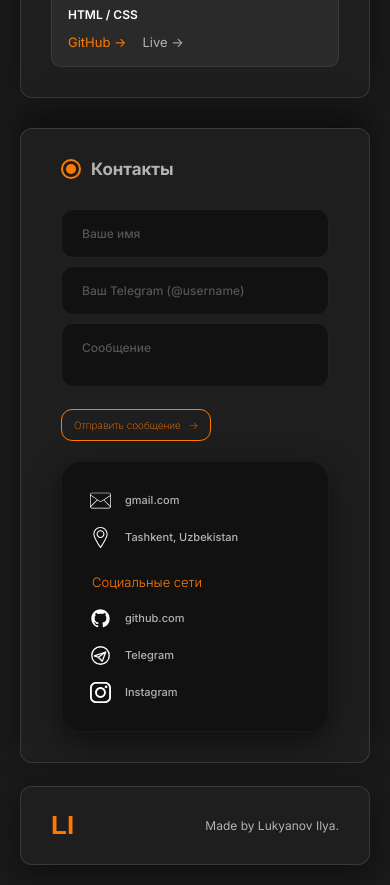
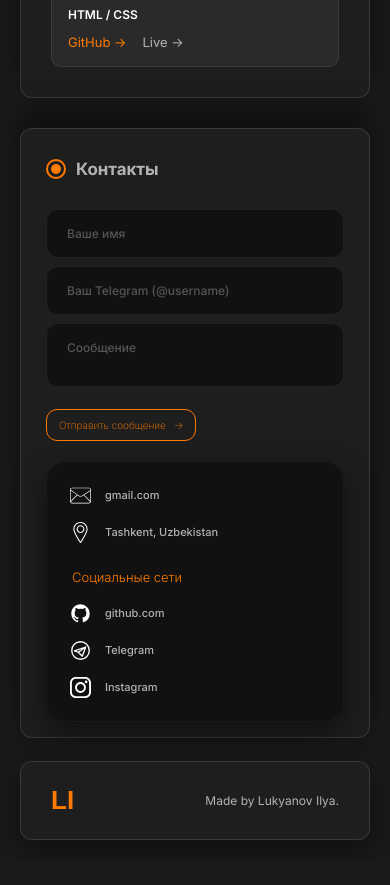
Before and after one commit to ilyalukyanov34-al/portfolio, a React (Vite) app: page / in a window 390 px wide. Shown: the part 2320-3205 px from the top of the page. After the commit the page ends 3180 px from the top, so only its background shows below. Built offline with nearby package versions, Linux system fonts and the light colour scheme.

Commit message:
add added some minor changes

```diff
--- a/src/scss/Contacts.scss
+++ b/src/scss/Contacts.scss
@@ -166,7 +166,7 @@
         color: $orange;
       }
       .contact__icon img {
-        filter: invert(48%) sepia(90%) saturate(800%) hue-rotate(1deg);
+        filter: invert(75%) sepia(0%) saturate(0%) brightness(90%);
       }
     }
   }
@@ -179,7 +179,7 @@
     width: 22px;
     height: 22px;
     img {
-      filter: invert(1); // делает чёрную иконку белой
+      filter: invert(75%) sepia(0%) saturate(0%) brightness(90%);
       transition: filter 0.2s ease;
       color: $grey;
     }
@@ -217,7 +217,7 @@
       width: 17px;
       height: 17px;
       img {
-        filter: invert(1); // делает чёрную иконку белой
+        filter: invert(75%) sepia(0%) saturate(0%) brightness(90%);
         transition: filter 0.2s ease;
         width: 26px;
         height: 26px;
@@ -240,7 +240,7 @@
       width: 17px;
       height: 17px;
       img {
-        filter: invert(1);
+        filter: invert(75%) sepia(0%) saturate(0%) brightness(90%);
         transition: filter 0.2s ease;
         width: 26px;
         height: 26px;
@@ -269,7 +269,7 @@
       width: 17px;
       height: 17px;
       img {
-        filter: invert(1); // делает чёрную иконку белой
+        filter: invert(75%) sepia(0%) saturate(0%) brightness(90%);
         transition: filter 0.2s ease;
         width: 23px;
         height: 23px;
@@ -280,6 +280,7 @@
       font-size: 11px;
     }
   }
+
   @media screen and (max-width: 550px) {
     &__text {
       @include text-style(10px, 500, $grey);
@@ -350,9 +351,20 @@
         height: 21px;
       }
     }
-    &__card{
+    &__card {
       padding: 30px;
       gap: 20px;
     }
   }
+  @media screen and (max-width: 400px) {
+    &__header {
+      margin-top: 15px;
+      margin-bottom: 30px;
+    }
+    padding: 15px;
+    &__card {
+      padding: 25px;
+      gap: 20px;
+    }
+  }
 }
```
